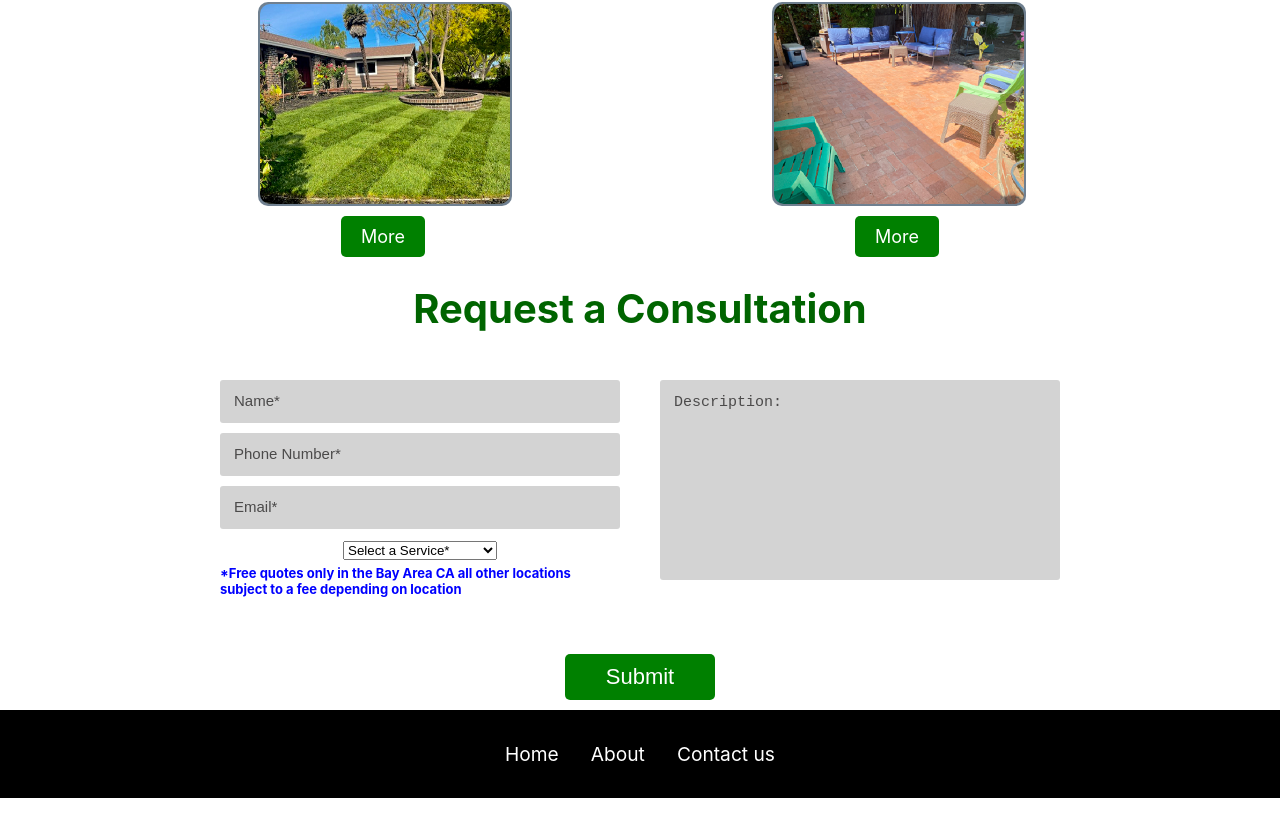
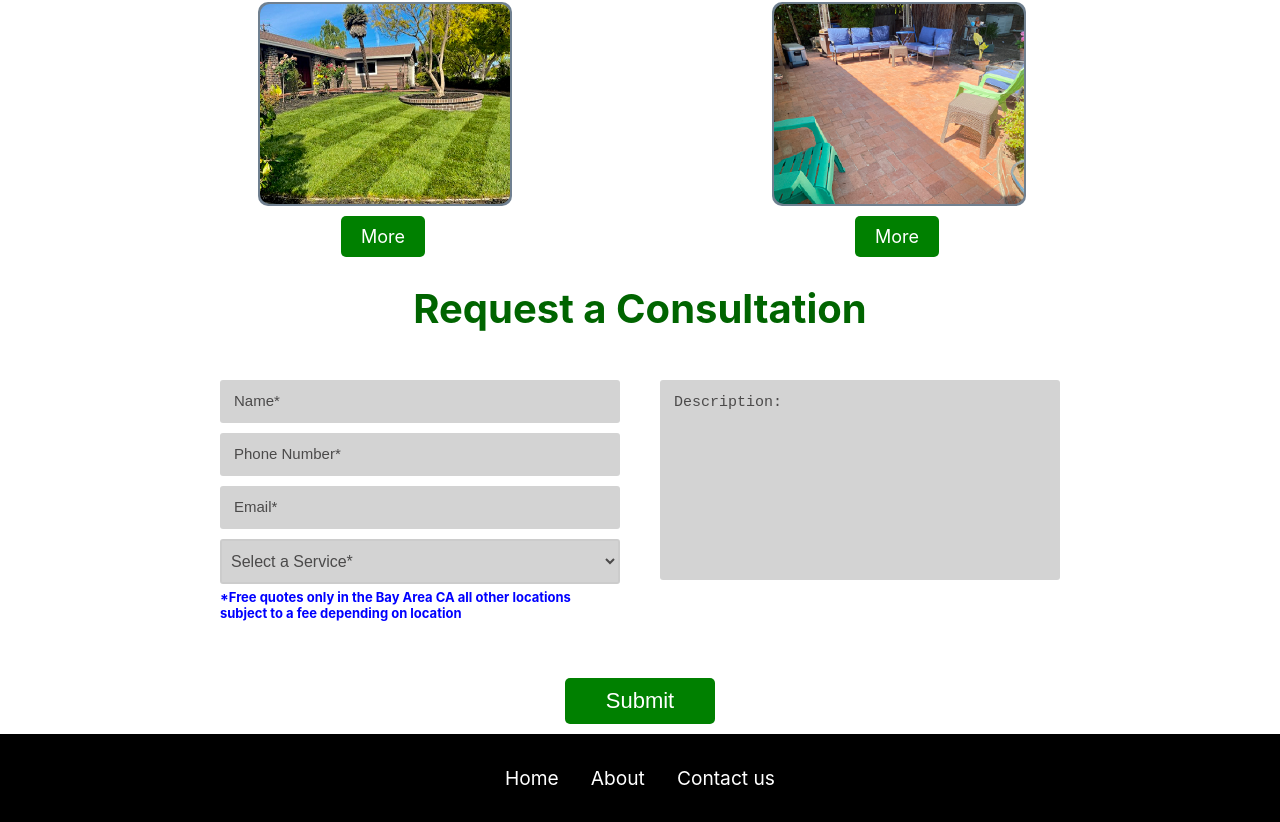
Before and after one commit to OsbaldoRamirez-create/my-app, a React (Create React App) app: page / in a window 1280 px wide. Shown: the part 1474-2296 px from the top of the page. Before the commit the page ends 2272 px from the top, so only its background shows below. Built offline with nearby package versions, Linux system fonts and the light colour scheme.

Commit message:
styled select

```diff
--- a/src/Styles/QuoteStyles.css
+++ b/src/Styles/QuoteStyles.css
@@ -72,6 +72,18 @@ textarea {
     border-radius: 4px;
     resize: none;
 }
+#subject{
+    width: 100%;
+    height: 45px;
+    padding-left: 5px;
+    font-size: 16px;
+    color: rgb(75, 74, 74);
+    background-color: lightgray;
+    border-radius: 3px;
+    border: 2px solid #ccc;
+}
+
+
 @media(max-width:640px){
     .quote-container h1{
         font-size: 30px;
```
